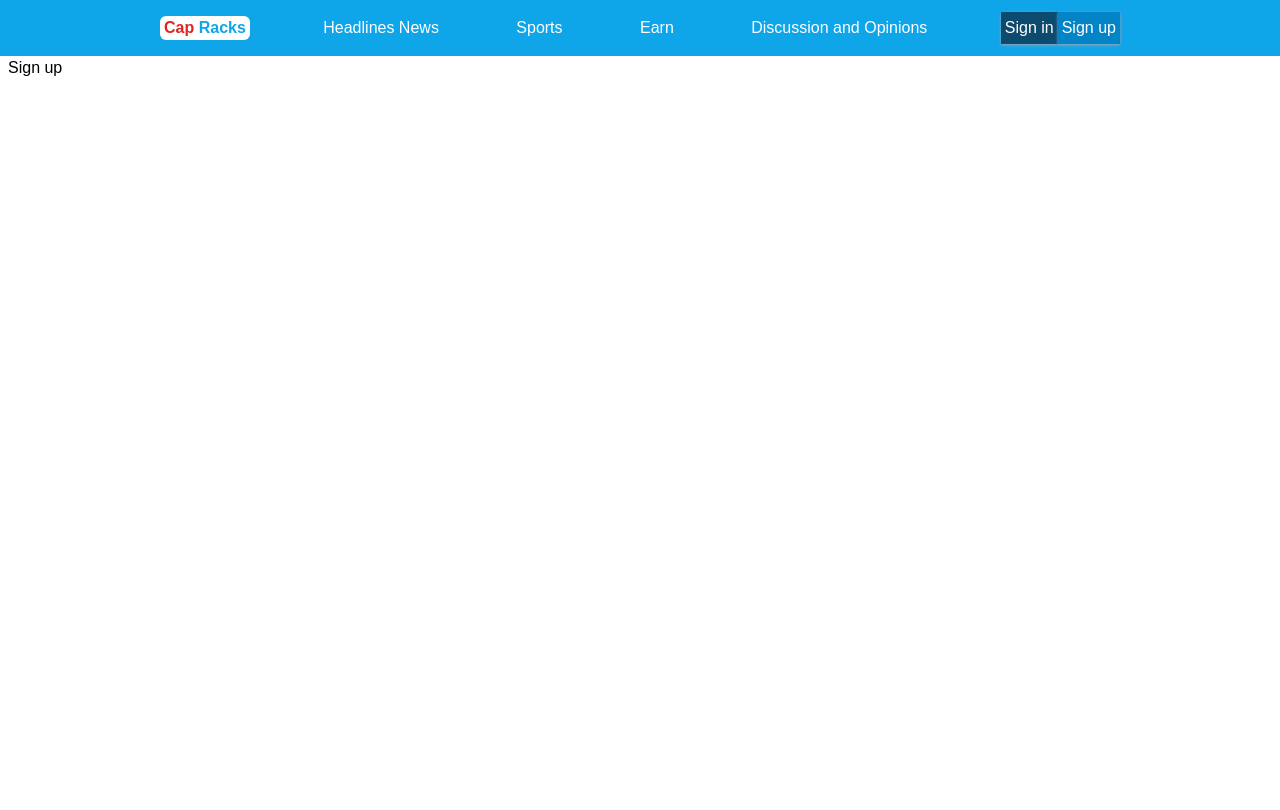
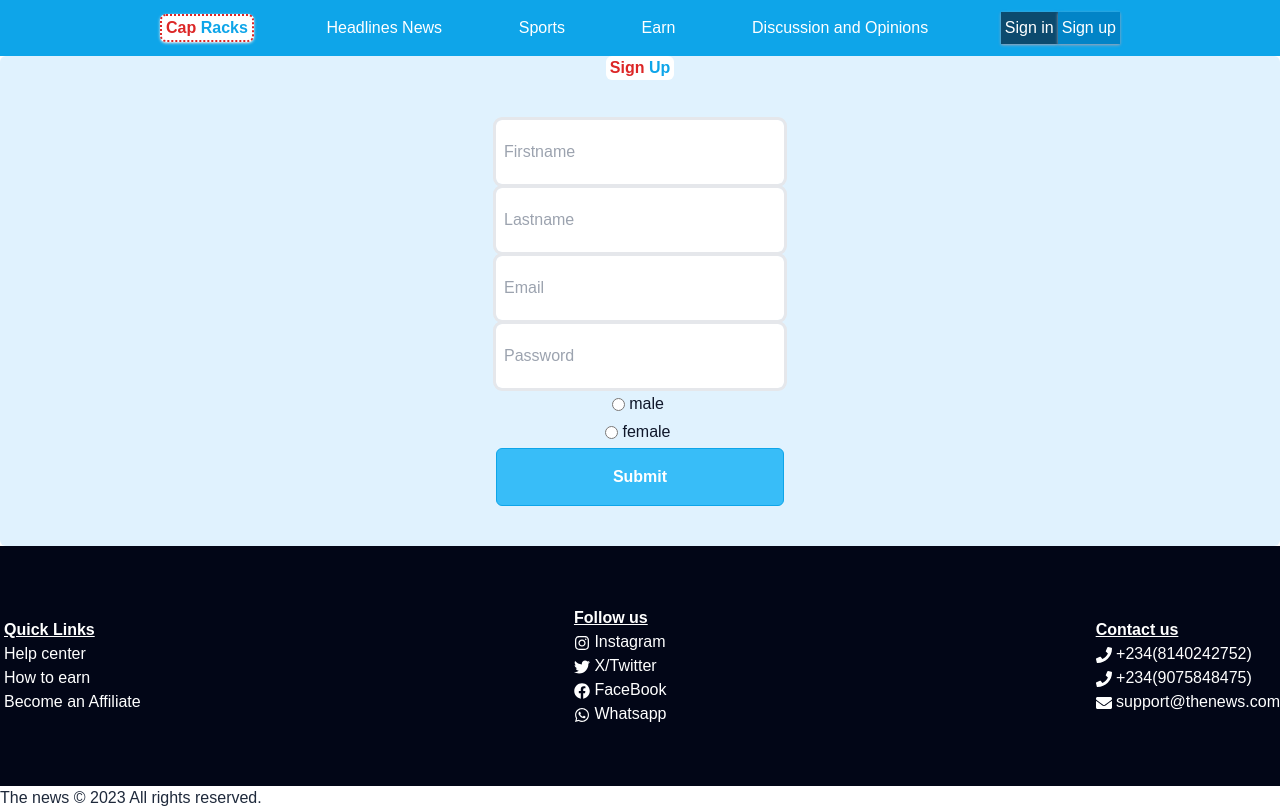
Before and after one commit to Cosmosvybes/The_news_app, a React (Vite) app: page /signup in a window 1280 px wide. Built offline with nearby package versions, Linux system fonts and the light colour scheme; the HTML template or start-up script is replaced by a standard one; a web font is replaced by a local one.

Commit message:
sign up page

```diff
--- a/src/Components/Footer.jsx
+++ b/src/Components/Footer.jsx
@@ -13,7 +13,7 @@ import {
 const Footer = () => {
   return (
     <>
-      <div className="flex h-auto px-10 bg-slate-950 justify-around  py-2 max-sm:flex-col max-sm:h-auto">
+      <div className="flex h-60 max-sm:py-2 bg-slate-950 items-center max-sm:items-start justify-between  max-sm:px-10 py-2 max-sm:flex-col max-sm:h-auto">
         <div className="flex m-1  max-sm:w-auto flex-col">
           <h1 className="underline text-white font-bold max-sm:text-sm">
             Quick Links{" "}
@@ -58,7 +58,7 @@ const Footer = () => {
           </button>
         </div>
       </div>
-      <footer className="text-slate-800 px-10 ">
+      <footer className="text-slate-800 max-sm:px-10 ">
         The news &copy; {new Date().getFullYear()} All rights reserved.
       </footer>
     </>
--- a/src/Components/Nav.jsx
+++ b/src/Components/Nav.jsx
@@ -109,7 +109,7 @@ const Nav = () => {
         className="h-14 bg-sky-500  z-10 sticky top-0 flex
            justify-between items-center px-40 max-sm:px-3 max-sm:justify-between max-sm:h-12"
       >
-        <div className="flex justify-start bg-white rounded-md">
+        <div className="flex justify-start bg-white rounded-md border-2 shadow shadow-gray-200 z-10 border-dotted border-red-600">
           {" "}
           <h1 className="text-red-600  inline rounded-sm px-1  font-extrabold">
             Cap <span className="text-sky-500">Racks</span>
--- a/src/Components/Signin.jsx
+++ b/src/Components/Signin.jsx
@@ -1,12 +1,13 @@
 import React from "react";
+import Footer from "./Footer";
 
 const Signin = () => {
   return (
     <>
-      <div className="px-2">
-
-        <h1> Sign in </h1>
+      <div className="flex justify-center items-center h-screen px-44 border border-gray-500 bg-sky-100">
+        <div className="flex h-auto w-full px-24 border border-gray-500"></div>
       </div>
+      <Footer />
     </>
   );
 };
--- a/src/Components/Signup.jsx
+++ b/src/Components/Signup.jsx
@@ -1,12 +1,82 @@
 import React from "react";
+import Footer from "./Footer";
 
 const Signup = () => {
   return (
     <>
-      <div className="px-2">
-        {" "}
-        <h1> Sign up </h1>
+      <div className="flex justify-center items-center h-auto px-44   max-sm:px-0 rounded-md bg-sky-100">
+        <div className="flex h-auto  flex-col justify-between w-full px-24 max-sm:px-0 ">
+          <div className="flex rounded-md justify-center">
+            <div className="flex justify-start bg-white rounded-md ">
+              {" "}
+              <h1 className="text-red-600  inline rounded-sm px-1  font-extrabold">
+                Sign <span className="text-sky-500 inline">Up</span>
+              </h1>
+            </div>
+          </div>
+
+          <div className="flex justify-center items-center py-10 ">
+            <form className="grid grid-cols-1 gap-1 max-sm:grid-cols-1 max-sm:gap-2 ">
+              {/* <h1 className="text-center text-xl">Create account</h1> */}
+              <label className="block">
+                <input
+                  className=" px-2 max-sm:py-3 outline outline-gray-200 w-72 rounded-md py-5"
+                  placeholder="Firstname"
+                  type="text"
+                />
+              </label>
+              <label>
+                <input
+                  className="w-72 max-sm:py-3  outline outline-gray-200 px-2 py-5 rounded-md "
+                  placeholder="Lastname"
+                  type="text"
+                />
+              </label>
+              <label>
+                <input
+                  className="w-72 px-2 max-sm:py-3  outline outline-gray-200  py-5 rounded-md "
+                  type="email"
+                  placeholder="Email"
+                />
+              </label>
+              <label>
+                <input
+                  className="w-72 px-2 py-5  outline outline-gray-200  max-sm:py-3 rounded-md"
+                  type="password"
+                  placeholder="Password"
+                />
+              </label>
+              <div className="flex  w-full justify-center max-sm:justify-between">
+                <label className="flex justify-center items-center">
+                  <input
+                    className=" px-2 py-2  rounded-md"
+                    type="radio"
+                    name="gender"
+                    placeholder="Password"
+                  />
+                  <p className="px-1 text-slate-900"> male</p>
+                </label>
+              </div>
+              <div className="flex w-72 justify-center max-sm:justify-between">
+                <label className="flex justify-center items-center">
+                  <input
+                    className=" px-2 py-2  rounded-md"
+                    type="radio"
+                    name="gender"
+                    placeholder="Password"
+                  />
+                  <p className="px-1 text-slate-900"> female</p>
+                </label>
+              </div>
+              <input
+                type="submit"
+                className="border border-sky-500 w-full py-4 rounded-md hover:bg-sky-600 max-sm:py-2 text-white font-bold bg-sky-400"
+              />
+            </form>
+          </div>
+        </div>
       </div>
+      <Footer />
     </>
   );
 };
```
